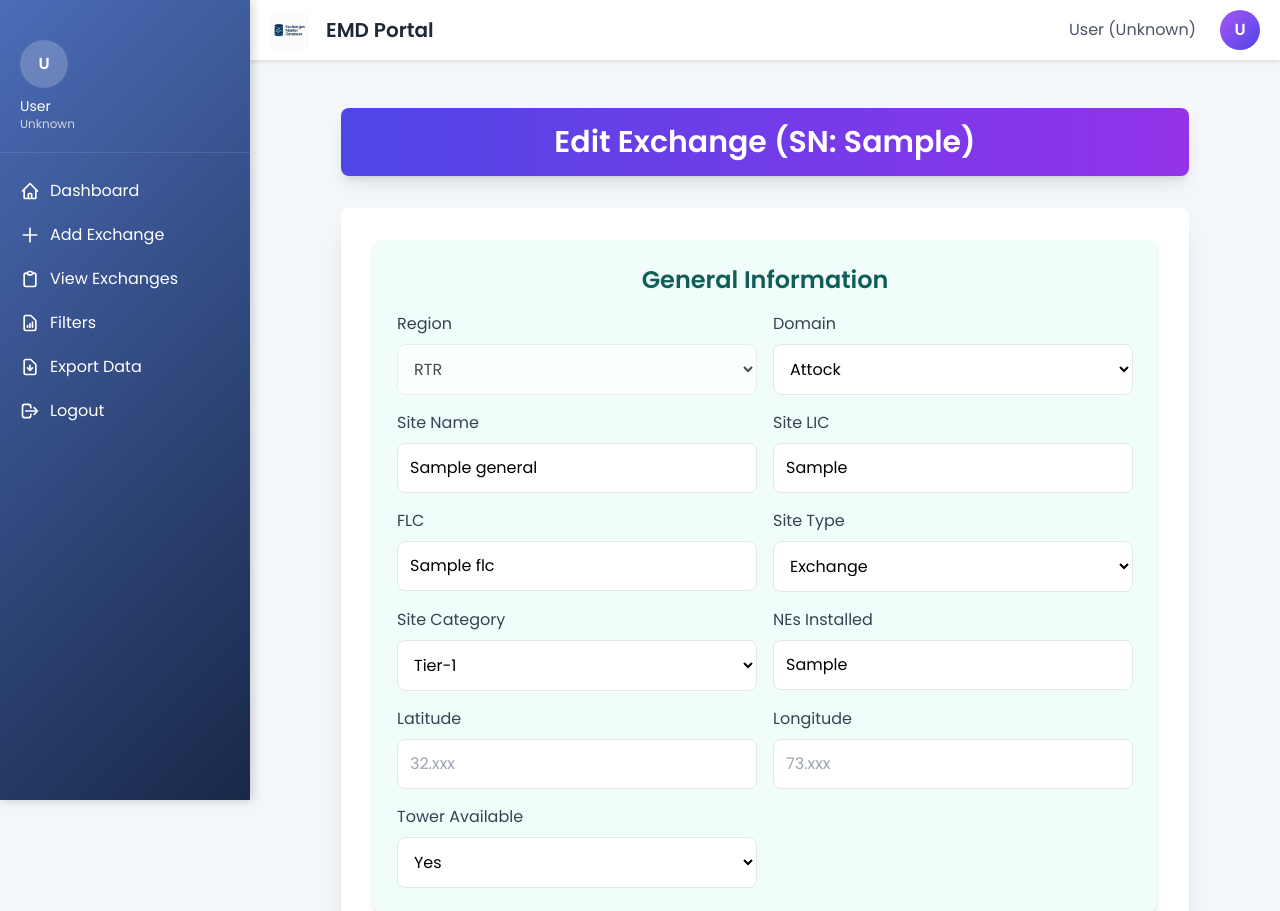
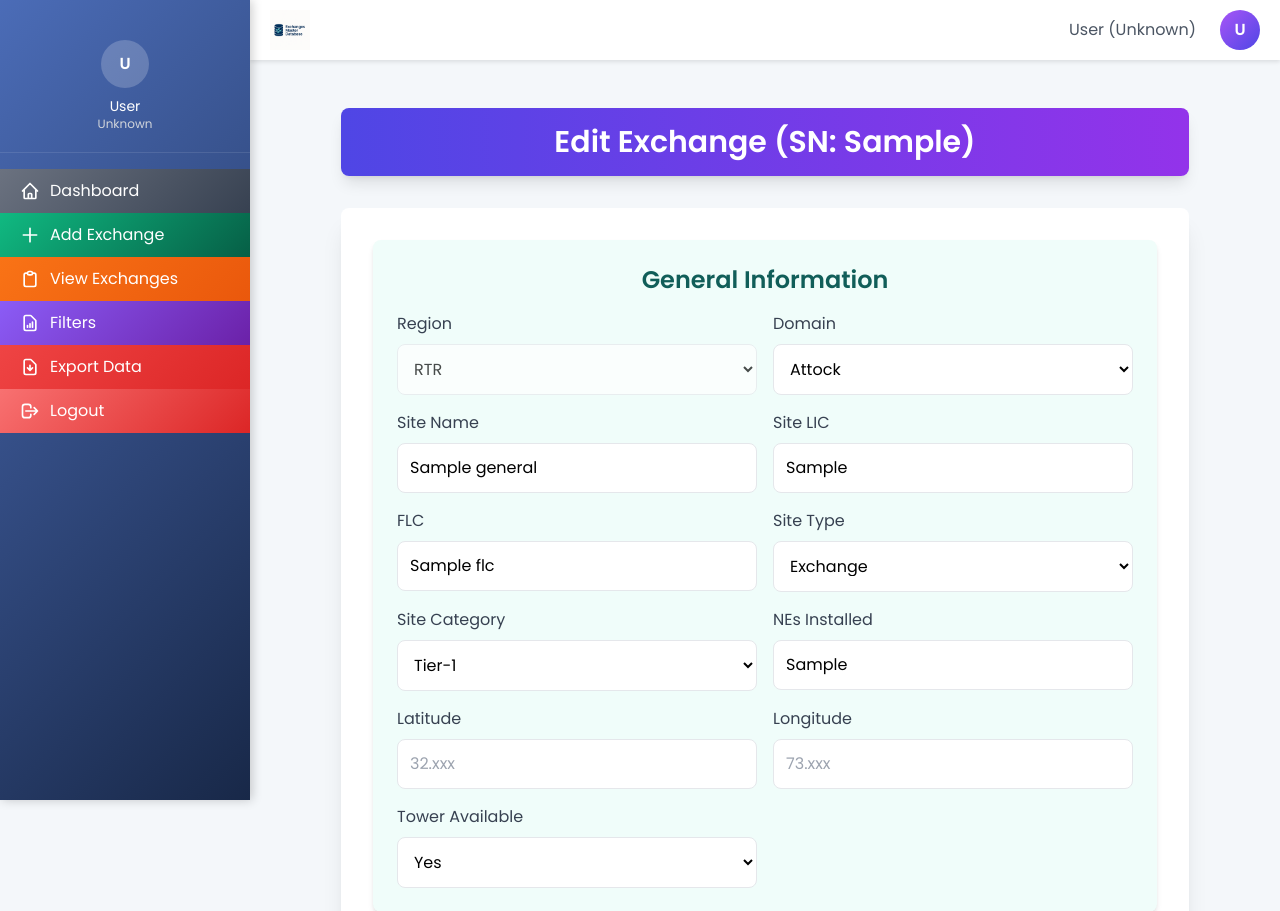
Before and after one commit to emdportal/emdportal, a Flask app: template templates/add.html in a window 1280 px wide. Shown: the top 911 px of the page. Run offline with Flask 3, Linux system fonts and the light colour scheme; the template is opened without the code that fills it: most values are stand-ins (such as "Sample title", 1, 10 or a date in 2020); parts of the project's set-up code (start-up, migrations or seed data) failed here and were passed over; some libraries are stand-ins or nearby versions.

Commit message:
adjust base.html with menu
Signed-off-by: itsXRP <itsxrproms@gmail.com>

```diff
--- a/templates/base.html
+++ b/templates/base.html
@@ -90,6 +90,11 @@
         .profile-section {
             padding: 20px;
             border-bottom: 1px solid rgba(255, 255, 255, 0.1);
+            display: flex;
+            flex-direction: column;
+            align-items: center;
+            justify-content: center;
+            text-align: center;
         }
         .menu-item {
             padding: 10px 20px;
@@ -127,8 +132,16 @@
                 margin-left: 0;
                 padding-top: 60px;
             }
-            .mobile-menu {
+            .header .logo {
+                display: none;
+            }
+            .header .mobile-title {
                 display: block;
+            }
+        }
+        @media (min-width: 769px) {
+            .header .mobile-title {
+                display: none;
             }
         }
     </style>
@@ -144,27 +157,27 @@
             <p class="text-xs text-gray-300">{{ session.get('region', 'Unknown') }}</p>
         </div>
         <nav class="flex-1 mt-4">
-            <a href="{{ url_for('index') }}" class="menu-item">
+            <a href="{{ url_for('index') }}" class="menu-item" style="background: linear-gradient(135deg, #6b7280, #374151);">
                 <svg class="w-5 h-5" fill="none" stroke="currentColor" viewBox="0 0 24 24"><path stroke-linecap="round" stroke-linejoin="round" stroke-width="2" d="M3 12l2-2m0 0l7-7 7 7M5 10v10a1 1 0 001 1h3m10-11l2 2m-2-2v10a1 1 0 01-1 1h-3m-6 0a1 1 0 001-1v-4a1 1 0 011-1h2a1 1 0 011 1v4a1 1 0 001 1m-6 0h6"></path></svg>
                 Dashboard
             </a>
-            <a href="{{ url_for('add') }}" class="menu-item">
+            <a href="{{ url_for('add') }}" class="menu-item" style="background: linear-gradient(135deg, #10b981, #065f46);">
                 <svg class="w-5 h-5" fill="none" stroke="currentColor" viewBox="0 0 24 24"><path stroke-linecap="round" stroke-linejoin="round" stroke-width="2" d="M12 4v16m8-8H4"></path></svg>
                 Add Exchange
             </a>
-            <a href="{{ url_for('view_exchanges') }}" class="menu-item">
+            <a href="{{ url_for('view_exchanges') }}" class="menu-item" style="background: linear-gradient(135deg, #f97316, #ea580c);">
                 <svg class="w-5 h-5" fill="none" stroke="currentColor" viewBox="0 0 24 24"><path stroke-linecap="round" stroke-linejoin="round" stroke-width="2" d="M9 5H7a2 2 0 00-2 2v12a2 2 0 002 2h10a2 2 0 002-2V7a2 2 0 00-2-2h-2M9 5a2 2 0 002 2h2a2 2 0 002-2M9 5a2 2 0 012-2h2a2 2 0 012 2"></path></svg>
                 View Exchanges
             </a>
-            <a href="{{ url_for('filters') }}" class="menu-item">
+            <a href="{{ url_for('filters') }}" class="menu-item" style="background: linear-gradient(135deg, #8b5cf6, #6b21a8);">
                 <svg class="w-5 h-5" fill="none" stroke="currentColor" viewBox="0 0 24 24"><path stroke-linecap="round" stroke-linejoin="round" stroke-width="2" d="M9 17v-2m3 2v-4m3 4v-6m2 10H7a2 2 0 01-2-2V5a2 2 0 012-2h5.586a1 1 0 01.707.293l5.414 5.414a1 1 0 01.293.707V19a2 2 0 01-2 2z"></path></svg>
                 Filters
             </a>
-            <a href="{{ url_for('export') }}" class="menu-item">
+            <a href="{{ url_for('export') }}" class="menu-item" style="background: linear-gradient(135deg, #ef4444, #dc2626);">
                 <svg class="w-5 h-5" fill="none" stroke="currentColor" viewBox="0 0 24 24"><path stroke-linecap="round" stroke-linejoin="round" stroke-width="2" d="M12 10v6m0 0l-3-3m3 3l3-3m2 8H7a2 2 0 01-2-2V5a2 2 0 012-2h5.586a1 1 0 01.707.293l5.414 5.414a1 1 0 01.293.707V19a2 2 0 01-2 2z"></path></svg>
                 Export Data
             </a>
-            <a href="{{ url_for('logout') }}" class="menu-item text-red-300">
+            <a href="{{ url_for('logout') }}" class="menu-item" style="background: linear-gradient(135deg, #f87171, #dc2626);">
                 <svg class="w-5 h-5" fill="none" stroke="currentColor" viewBox="0 0 24 24"><path stroke-linecap="round" stroke-linejoin="round" stroke-width="2" d="M17 16l4-4m0 0l-4-4m4 4H7m6 4v1a3 3 0 01-3 3H6a3 3 0 01-3-3V7a3 3 0 013-3h4a3 3 0 013 3v1"></path></svg>
                 Logout
             </a>
@@ -181,27 +194,27 @@
             <p class="text-xs text-gray-300">{{ session.get('region', 'Unknown') }}</p>
         </div>
         <nav class="flex-1 mt-4">
-            <a href="{{ url_for('index') }}" class="menu-item">
+            <a href="{{ url_for('index') }}" class="menu-item" style="background: linear-gradient(135deg, #6b7280, #374151);">
                 <svg class="w-5 h-5" fill="none" stroke="currentColor" viewBox="0 0 24 24"><path stroke-linecap="round" stroke-linejoin="round" stroke-width="2" d="M3 12l2-2m0 0l7-7 7 7M5 10v10a1 1 0 001 1h3m10-11l2 2m-2-2v10a1 1 0 01-1 1h-3m-6 0a1 1 0 001-1v-4a1 1 0 011-1h2a1 1 0 011 1v4a1 1 0 001 1m-6 0h6"></path></svg>
                 Dashboard
             </a>
-            <a href="{{ url_for('add') }}" class="menu-item">
+            <a href="{{ url_for('add') }}" class="menu-item" style="background: linear-gradient(135deg, #10b981, #065f46);">
                 <svg class="w-5 h-5" fill="none" stroke="currentColor" viewBox="0 0 24 24"><path stroke-linecap="round" stroke-linejoin="round" stroke-width="2" d="M12 4v16m8-8H4"></path></svg>
                 Add Exchange
             </a>
-            <a href="{{ url_for('view_exchanges') }}" class="menu-item">
+            <a href="{{ url_for('view_exchanges') }}" class="menu-item" style="background: linear-gradient(135deg, #f97316, #ea580c);">
                 <svg class="w-5 h-5" fill="none" stroke="currentColor" viewBox="0 0 24 24"><path stroke-linecap="round" stroke-linejoin="round" stroke-width="2" d="M9 5H7a2 2 0 00-2 2v12a2 2 0 002 2h10a2 2 0 002-2V7a2 2 0 00-2-2h-2M9 5a2 2 0 002 2h2a2 2 0 002-2M9 5a2 2 0 012-2h2a2 2 0 012 2"></path></svg>
                 View Exchanges
             </a>
-            <a href="{{ url_for('filters') }}" class="menu-item">
+            <a href="{{ url_for('filters') }}" class="menu-item" style="background: linear-gradient(135deg, #8b5cf6, #6b21a8);">
                 <svg class="w-5 h-5" fill="none" stroke="currentColor" viewBox="0 0 24 24"><path stroke-linecap="round" stroke-linejoin="round" stroke-width="2" d="M9 17v-2m3 2v-4m3 4v-6m2 10H7a2 2 0 01-2-2V5a2 2 0 012-2h5.586a1 1 0 01.707.293l5.414 5.414a1 1 0 01.293.707V19a2 2 0 01-2 2z"></path></svg>
                 Filters
             </a>
-            <a href="{{ url_for('export') }}" class="menu-item">
+            <a href="{{ url_for('export') }}" class="menu-item" style="background: linear-gradient(135deg, #ef4444, #dc2626);">
                 <svg class="w-5 h-5" fill="none" stroke="currentColor" viewBox="0 0 24 24"><path stroke-linecap="round" stroke-linejoin="round" stroke-width="2" d="M12 10v6m0 0l-3-3m3 3l3-3m2 8H7a2 2 0 01-2-2V5a2 2 0 012-2h5.586a1 1 0 01.707.293l5.414 5.414a1 1 0 01.293.707V19a2 2 0 01-2 2z"></path></svg>
                 Export Data
             </a>
-            <a href="{{ url_for('logout') }}" class="menu-item text-red-300">
+            <a href="{{ url_for('logout') }}" class="menu-item" style="background: linear-gradient(135deg, #f87171, #dc2626);">
                 <svg class="w-5 h-5" fill="none" stroke="currentColor" viewBox="0 0 24 24"><path stroke-linecap="round" stroke-linejoin="round" stroke-width="2" d="M17 16l4-4m0 0l-4-4m4 4H7m6 4v1a3 3 0 01-3 3H6a3 3 0 01-3-3V7a3 3 0 013-3h4a3 3 0 013 3v1"></path></svg>
                 Logout
             </a>
@@ -212,8 +225,8 @@
 
     <header class="header flex items-center justify-between">
         <div class="flex items-center">
-            <img src="{{ url_for('static', filename='images/logo.png') }}" alt="Logo" class="h-10 mr-4">
-            <h1 class="text-xl font-semibold text-gray-800">EMD Portal</h1>
+            <img src="{{ url_for('static', filename='images/logo.png') }}" alt="Logo" class="h-10 mr-4 logo">
+            <h1 class="text-xl font-semibold text-gray-800 mobile-title hidden">EMD Portal</h1>
         </div>
         <div class="flex items-center space-x-6">
             <span class="text-gray-600 user-info">{{ session.get('username', 'User') }} ({{ session.get('region', 'Unknown') }})</span>
```
